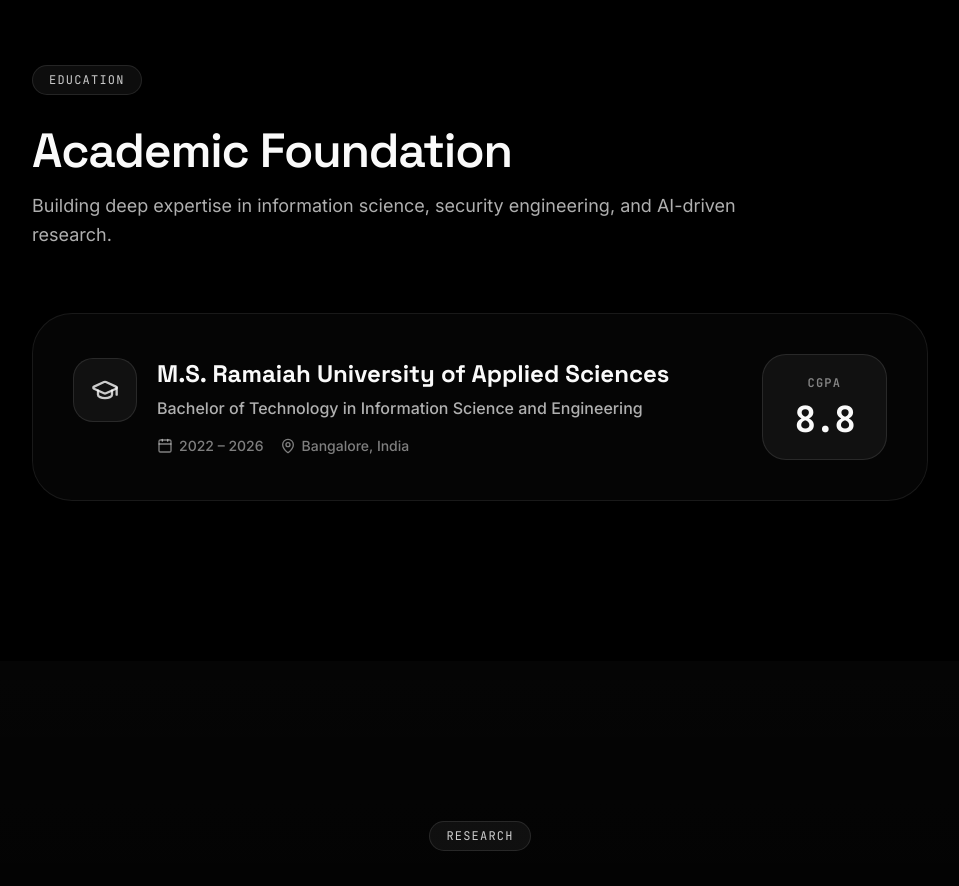
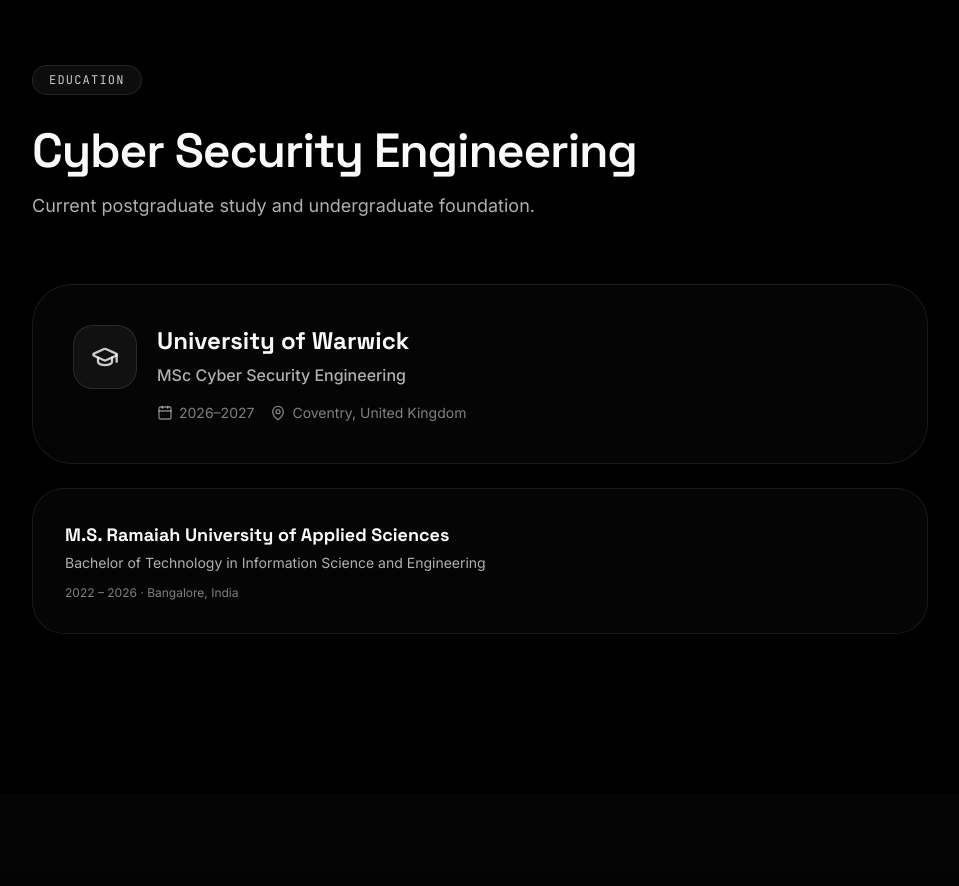
Before and after one commit to mithilkg10/MITHILKG-PORTFOLIO, a Next.js app: page / in a window 1280 px wide. Shown: the part 5940-6826 px from the top of the page, without its empty margins (160-1119 px from the left). Built offline with nearby package versions, Linux system fonts and the light colour scheme; no server answers.

Commit message:
Put current Warwick MSc first in education

```diff
--- a/src/components/sections/Education.tsx
+++ b/src/components/sections/Education.tsx
@@ -10,48 +10,29 @@ export function Education() {
   return (
     <section id="education" className="section-padding relative">
       <div className="mx-auto max-w-4xl">
-        <SectionHeader
-          label="Education"
-          title="Academic Foundation"
-          description="Building deep expertise in information science, security engineering, and AI-driven research."
-        />
-
-        <TiltCard>
-          <motion.div
-            className="glass-card rounded-[2.5rem] p-8 transition-colors duration-300 hover:bg-white/[0.04] md:p-10"
-            initial={{ opacity: 0, y: 30 }}
-            whileInView={{ opacity: 1, y: 0 }}
-            viewport={{ once: true }}
-          >
-            <div className="flex flex-col gap-8 md:flex-row md:items-center md:justify-between">
+        <SectionHeader label="Education" title="Cyber Security Engineering" description="Current postgraduate study and undergraduate foundation." />
+        <div className="space-y-6">
+          <TiltCard>
+            <motion.div className="glass-card rounded-[2.5rem] p-8 md:p-10" initial={{ opacity: 0, y: 30 }} whileInView={{ opacity: 1, y: 0 }} viewport={{ once: true }}>
               <div className="flex items-start gap-5">
-                <div className="flex h-16 w-16 shrink-0 items-center justify-center rounded-[1.25rem] border border-white/10 bg-white/5">
-                  <GraduationCap className="h-7 w-7 text-foreground/80" />
-                </div>
+                <div className="flex h-16 w-16 shrink-0 items-center justify-center rounded-[1.25rem] border border-white/10 bg-white/5"><GraduationCap className="h-7 w-7 text-foreground/80" /></div>
                 <div>
-                  <h3 className="font-heading text-xl font-bold md:text-2xl">{education.institution}</h3>
-                  <p className="mt-1.5 font-medium text-foreground/70">{education.degree}</p>
-                  <div className="mt-4 flex flex-wrap gap-4 text-sm font-medium text-foreground/50">
-                    <span className="flex items-center gap-1.5">
-                      <Calendar className="h-4 w-4" />
-                      {education.period}
-                    </span>
-                    <span className="flex items-center gap-1.5">
-                      <MapPin className="h-4 w-4" />
-                      {education.location}
-                    </span>
+                  <h3 className="font-heading text-xl font-bold md:text-2xl">University of Warwick</h3>
+                  <p className="mt-1.5 font-medium text-foreground/70">MSc Cyber Security Engineering</p>
+                  <div className="mt-4 flex flex-wrap gap-4 text-sm text-foreground/50">
+                    <span className="flex items-center gap-1.5"><Calendar className="h-4 w-4" /> 2026–2027</span>
+                    <span className="flex items-center gap-1.5"><MapPin className="h-4 w-4" /> Coventry, United Kingdom</span>
                   </div>
                 </div>
               </div>
-              <div className="rounded-3xl border border-white/10 bg-white/5 px-8 py-5 text-center">
-                <p className="font-mono text-xs font-semibold uppercase tracking-widest text-foreground/50">
-                  {education.cgpaLabel}
-                </p>
-                <p className="mt-2 font-mono text-4xl font-bold tracking-tighter text-foreground">{education.cgpa}</p>
-              </div>
-            </div>
-          </motion.div>
-        </TiltCard>
+            </motion.div>
+          </TiltCard>
+          <div className="glass-card rounded-[2rem] p-8">
+            <h3 className="font-heading text-lg font-bold">{education.institution}</h3>
+            <p className="mt-1 text-sm text-foreground/70">{education.degree}</p>
+            <p className="mt-3 text-xs text-foreground/50">{education.period} · {education.location}</p>
+          </div>
+        </div>
       </div>
     </section>
   );
```
